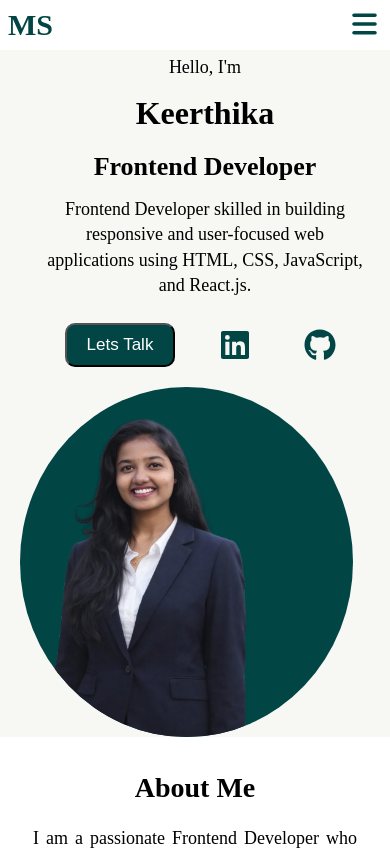
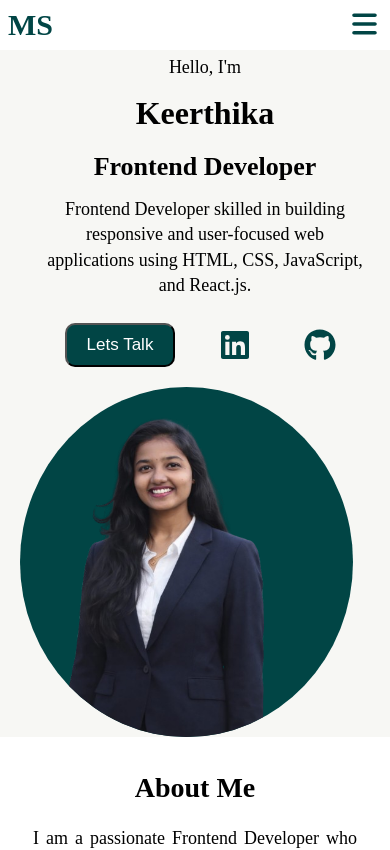
Before and after one commit to keerthika64/portfolio, a React (Vite) app in the folder frontend/: page / in a window 390 px wide. Shown: the top 850 px of the page. Built offline with nearby package versions, Linux system fonts and the light colour scheme.

Commit message:
Refactor Hero.module.css for improved styling

```diff
--- a/frontend/src/components/Hero.module.css
+++ b/frontend/src/components/Hero.module.css
@@ -136,6 +136,7 @@ body {
   .don {
     width:250px;
     height: 350px;
+    margin-left:18px;
   }
 }
 
```
